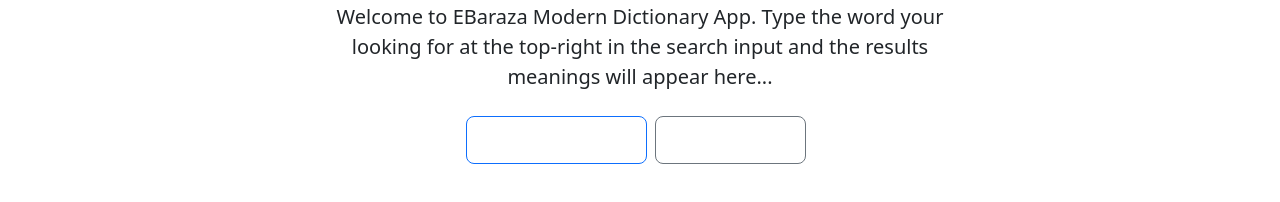
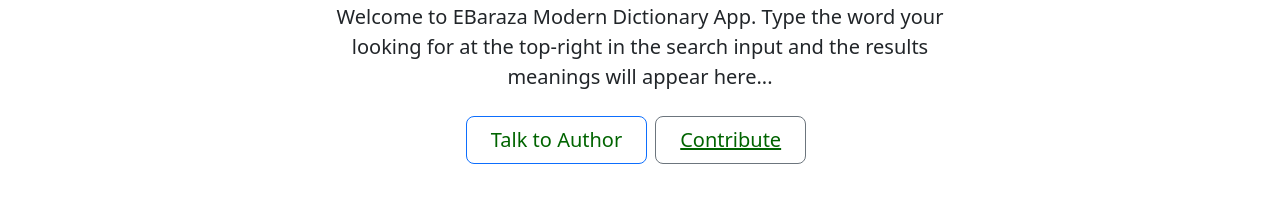
Before and after one commit to erickbaraza/EBaraza-Dictionary-App, a plain HTML site: page index.html in a window 1280 px wide. Shown: the part 326-528 px from the top of the page. Drawn offline with nearby package versions, Linux system fonts and the light colour scheme; a script that the page names is missing.

Commit message:
Update styles.css

```diff
--- a/styles.css
+++ b/styles.css
@@ -14,6 +14,6 @@
 }
 
 #extra-btn{
-color: white;
+color: darkgreen;
 background-color: white;
 }
```
